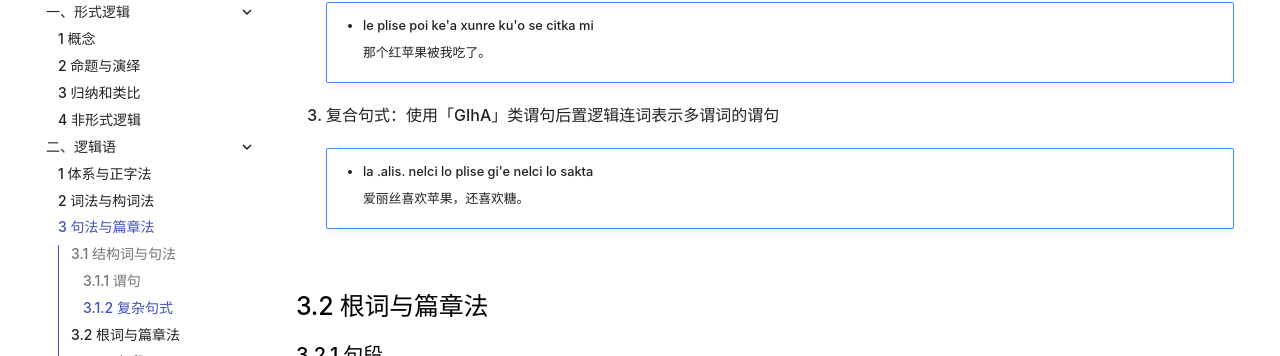
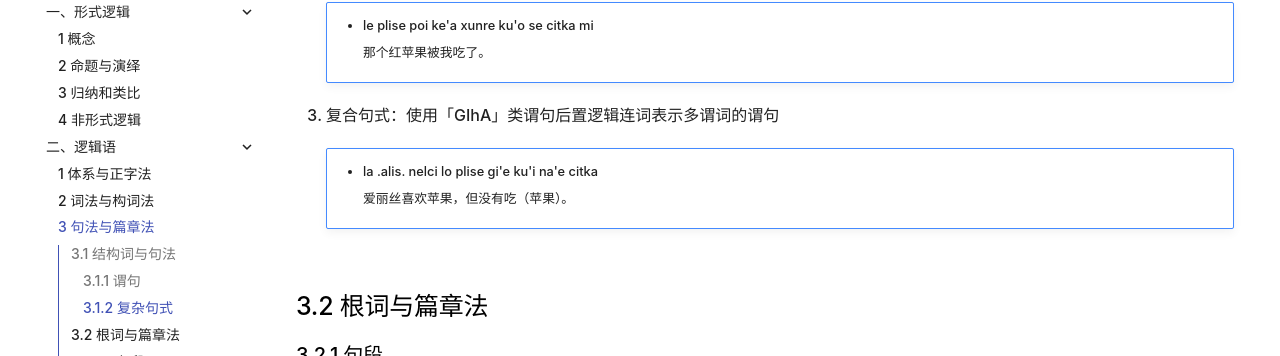
Before and after one commit to ShiinaHiiragi/note, an MkDocs documentation site: the page built from docs/cogn/jbo/syntax.md, in a window 1280 px wide and 900 px high, scrolled down 3377 px. Shown: the part 96-452 px from the top of the window. Built offline with MkDocs 1.6.1 and Material for MkDocs 9.7.7, drawn with Linux system fonts in a browser that asks for light colours; comment, search, counter and statistics services are not loaded.

Commit message:
add new eg

```diff
--- a/docs/cogn/jbo/syntax.md
+++ b/docs/cogn/jbo/syntax.md
@@ -168,9 +168,9 @@
 3. 复合句式：使用「GIhA」类谓句后置逻辑连词表示多谓词的谓句
 
     !!! note ""
-        - la .alis. nelci lo plise gi'e nelci lo sakta
+        - la .alis. nelci lo plise gi'e ku'i na'e citka
 
-            爱丽丝喜欢苹果，还喜欢糖。
+            爱丽丝喜欢苹果，但没有吃（苹果）。
 
 ## 3.2 根词与篇章法
 ### 3.2.1 句段
```
Also changed, not shown: docs/cogn/jbo/lex.md (+2 -0 lines), docs/index.md (+1 -1 lines).
